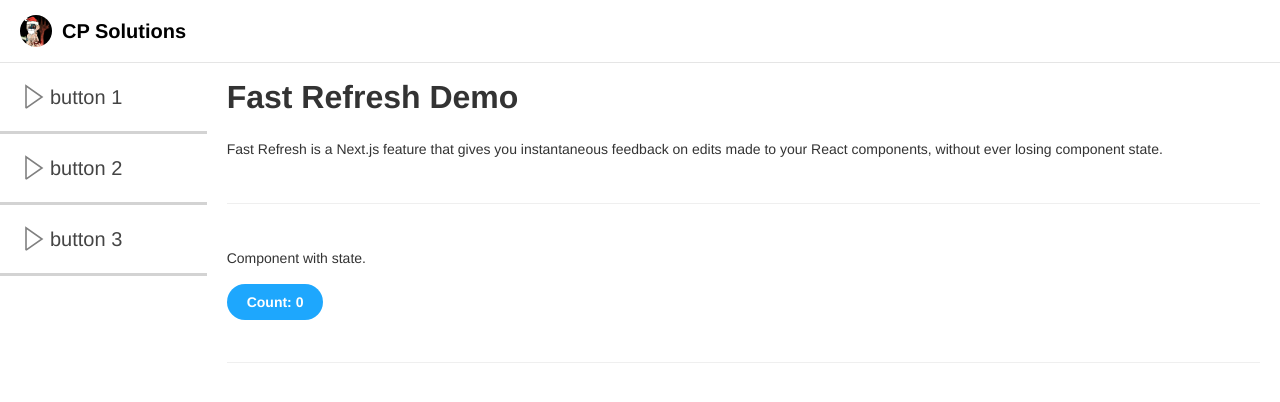
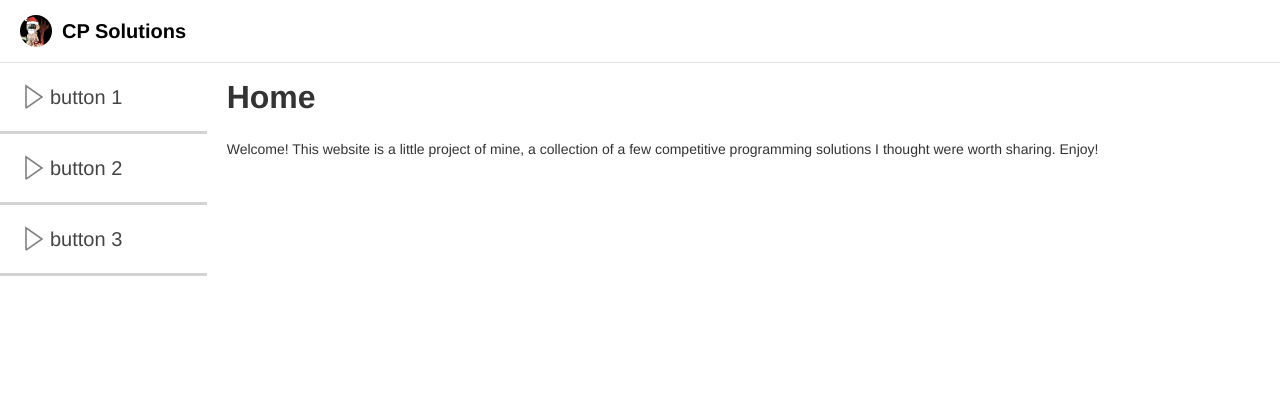
Before and after one commit to danielzsh/cp-sols, a Next.js app: page / in a window 1280 px wide. Shown: the top 402 px of the page. Built offline with nearby package versions, Linux system fonts and the light colour scheme.

Commit message:
before removing babel

```diff
--- /dev/null
+++ b/app/fonts.ts
@@ -0,0 +1,5 @@
+import {Alegreya} from 'next/font/google';
+
+export const font = Alegreya({
+    subsets: ['latin']
+})
--- a/app/layout.tsx
+++ b/app/layout.tsx
@@ -1,10 +1,11 @@
 import { ReactNode } from "react";
 import { Page } from "../components/page/Page";
+import { font } from "./fonts";
 import "./global.css";
 
 export default function Layout({children} : {children: ReactNode}) {
     return (
-        <html lang="en">
+        <html lang="en" className={font.className}>
             <body>
                 <Page>
                     {children}
--- a/app/page.tsx
+++ b/app/page.tsx
@@ -1,23 +1,12 @@
-import { Page } from '../components/page/Page'
-import ClickCount from '../components/ClickCount'
 import styles from './home.module.css'
 
 function Home() {
-
   return (
     <>
-      <h1>Fast Refresh Demo</h1>
+      <h1>Home</h1>
       <p>
-        Fast Refresh is a Next.js feature that gives you instantaneous feedback
-        on edits made to your React components, without ever losing component
-        state.
+        Welcome! This website is a little project of mine, a collection of a few competitive programming solutions I thought were worth sharing. Enjoy!
       </p>
-      <hr className={styles.hr} />
-      <div>
-        <p>Component with state.</p>
-        <ClickCount />
-      </div>
-      <hr className={styles.hr} />
     </>
   )
 }
--- a/components/page/Page.tsx
+++ b/components/page/Page.tsx
@@ -1,8 +1,6 @@
 import React, { ReactNode } from 'react';
-import PropTypes from 'prop-types'
 import { Header } from '../header/Header';
 import { Accordion, AccordionElement } from '../accordion';
-import styles from './page.module.css';
 
 export const Page = ({ children } : { children: ReactNode }) => {
   return (
```
